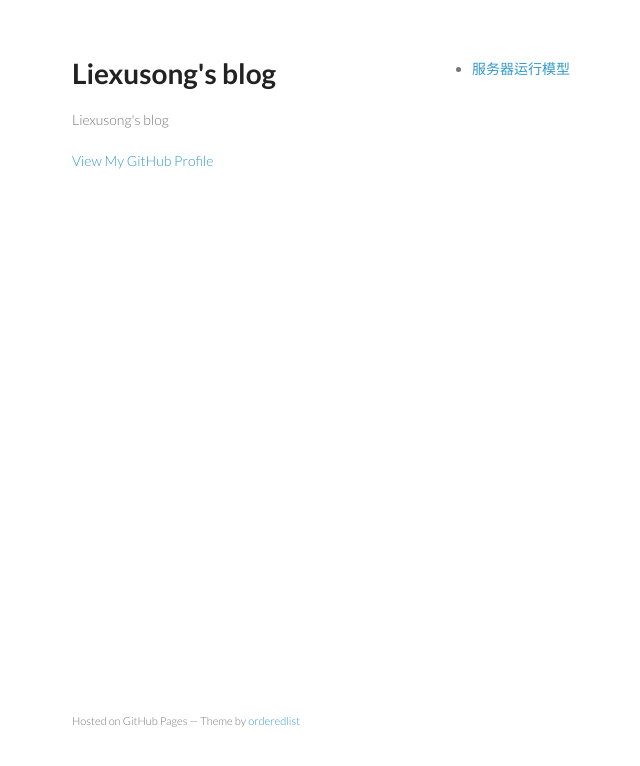
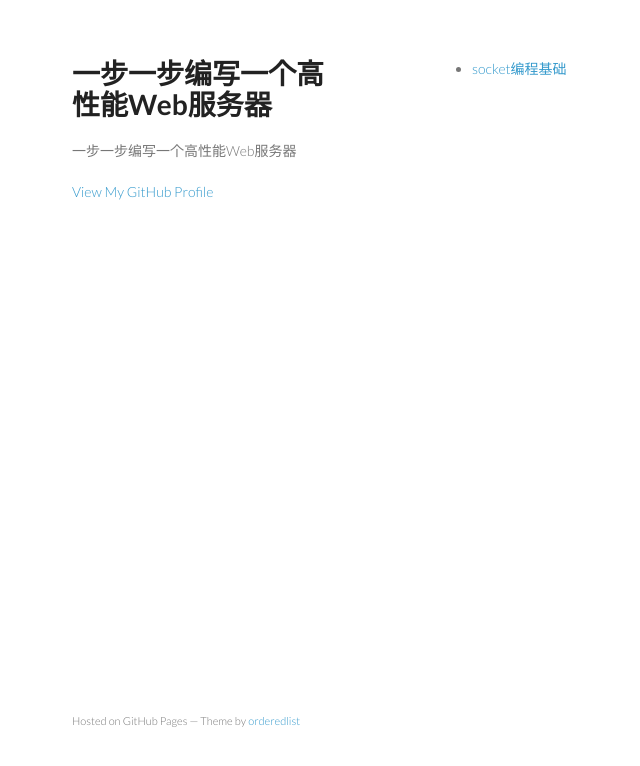
Before and after one commit to liexusong/liexusong.github.io, a plain HTML site: page index.html in a window 1280 px wide. Shown: the whole page, without its empty margins (138-778 px from the left). Drawn offline with Linux system fonts and the light colour scheme.

Commit message:
Replace master branch with page content via GitHub

```diff
--- a/index.html
+++ b/index.html
@@ -3,7 +3,7 @@
   <head>
     <meta charset="utf-8">
     <meta http-equiv="X-UA-Compatible" content="chrome=1">
-    <title>Liexusong&#39;s blog by liexusong</title>
+    <title>一步一步编写一个高性能Web服务器 by liexusong</title>
 
     <link rel="stylesheet" href="stylesheets/styles.css">
     <link rel="stylesheet" href="stylesheets/github-light.css">
@@ -15,8 +15,8 @@
   <body>
     <div class="wrapper">
       <header>
-        <h1>Liexusong&#39;s blog</h1>
-        <p>Liexusong&#39;s blog</p>
+        <h1>一步一步编写一个高性能Web服务器</h1>
+        <p>一步一步编写一个高性能Web服务器</p>
 
 
         <p class="view"><a href="https://github.com/liexusong">View My GitHub Profile</a></p>
@@ -24,7 +24,7 @@
       </header>
       <section>
         <ul>
-<li><a href="http://liexusong.github.io/server-run-model.html">服务器运行模型</a></li>
+<li><a href="http://liexusong.github.io/step-by-step-write-webserver_1.html">socket编程基础</a></li>
 </ul>
       </section>
       <footer>
--- a/params.json
+++ b/params.json
@@ -1 +1 @@
-{"name":"Liexusong's blog","tagline":"Liexusong's blog","body":"* [服务器运行模型](http://liexusong.github.io/server-run-model.html)","google":"","note":"Don't delete this file! It's used internally to help with page regeneration."}
+{"name":"一步一步编写一个高性能Web服务器","tagline":"一步一步编写一个高性能Web服务器","body":"* [socket编程基础](http://liexusong.github.io/step-by-step-write-webserver_1.html)","google":"","note":"Don't delete this file! It's used internally to help with page regeneration."}
```
